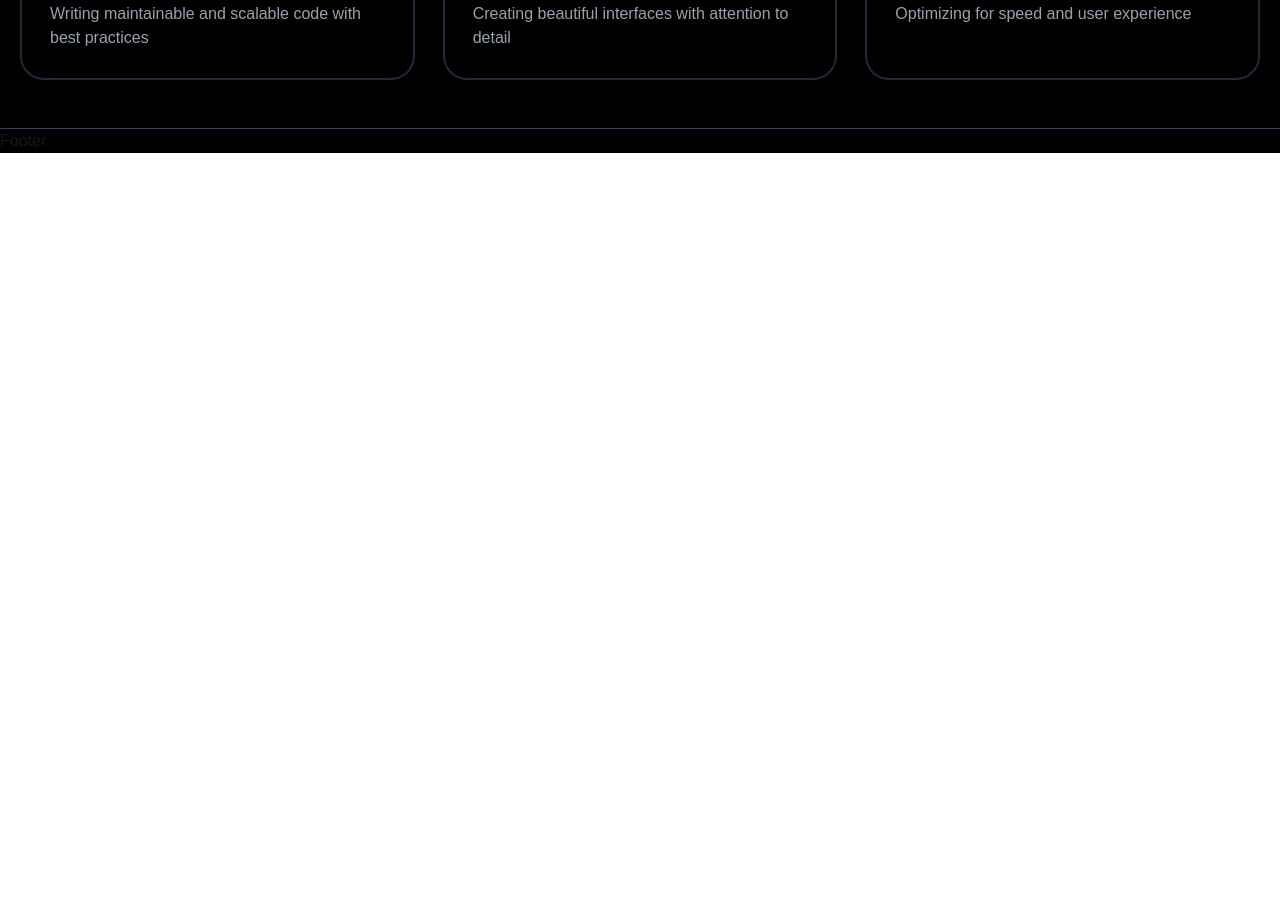
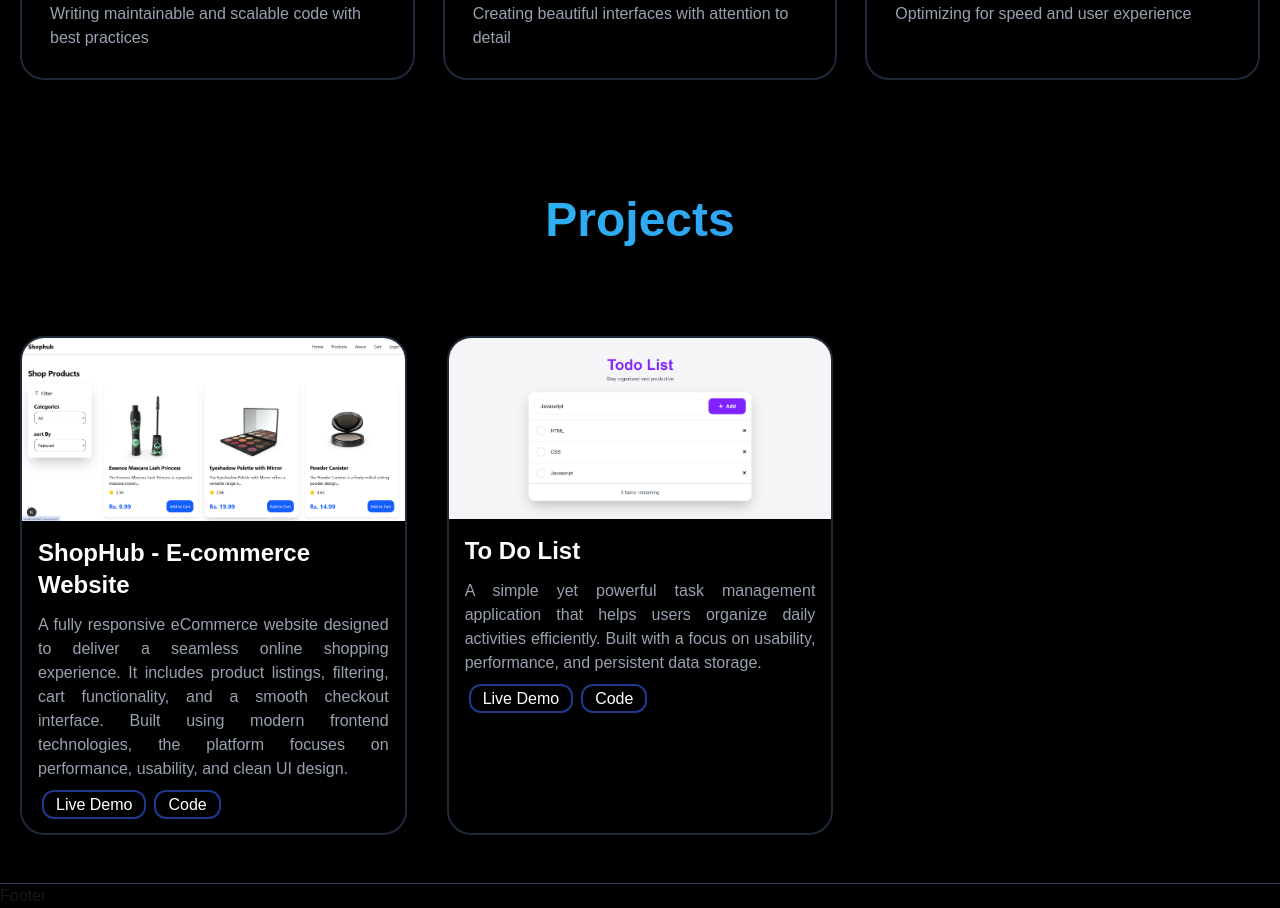
Before and after one commit to aryan-frontend/aryanpounikar-portfolio, a Next.js app: page / in a window 1280 px wide. Shown: the part 1400-2308 px from the top of the page. Before the commit the page ends 1553 px from the top, so only its background shows below. Built offline with nearby package versions, Linux system fonts and the light colour scheme.

Commit message:
feat: projectsection

```diff
--- a/src/app/page.js
+++ b/src/app/page.js
@@ -1,5 +1,6 @@
 import AboutSection from "@/components/sections/AboutSection";
 import HomeSection from "@/components/sections/HomeSection";
+import ProjectSection from "@/components/sections/ProjectSection";
 import Image from "next/image";
 
 export default function Home() {
@@ -7,6 +8,7 @@ export default function Home() {
     <div>
       <HomeSection/>
       <AboutSection/>
+      <ProjectSection/>
     </div>
 
   );
--- a/src/components/layout/Header.jsx
+++ b/src/components/layout/Header.jsx
@@ -8,7 +8,7 @@ import { RxCross1 } from 'react-icons/rx'
 export default function Header() {
   const [isOpen , setIsOpen] = useState(false)
   return (
-    <header className='flex items-center justify-between bg-black text-white p-4 border-b border-gray-700 fixed top-0 w-full'>
+    <header className='flex items-center justify-between bg-black text-white p-4 border-b border-gray-700 fixed top-0 w-full z-10'>
         <Link href={"/"} className='text-2xl font-bold'>Portfolio</Link>
         <Navbar isOpen={isOpen} setIsOpen={setIsOpen}/>
         <button className='text-2xl block lg:hidden' onClick={()=> setIsOpen(!isOpen)}>
--- /dev/null
+++ b/src/components/sections/ProjectSection.jsx
@@ -0,0 +1,52 @@
+import React from 'react'
+import Image from "next/image";
+import ecommerce from "../../assets/images/ecommerce.png"
+import todoList from "../../assets/images/todo_list.png"
+
+export default function ProjectSection() {
+  return (
+   <section className="py-12 px-5 bg-black">
+                <h1 className="lg:text-5xl text-3xl text-center font-bold gradient-text py-5">
+                    Projects
+                </h1>
+                <div className="grid md:grid-cols-3 grid-cols-1 gap-10 text-white mt-18">
+                    <div
+                        className="border-2 border-gray-800 hover:border-blue-900  rounded-3xl overflow-hidden hover:-translate-y-4 transition-transform duration-1000">
+                            <Image src={ecommerce} alt='ecommerceimg'/>
+                        <div className="p-4">
+                            <h3 className="text-2xl font-bold">ShopHub - E-commerce Website</h3>
+                            <p className="text-gray-400 my-3 text-justify ">
+                                A fully responsive eCommerce website designed to deliver a seamless online shopping
+                                experience. It includes product listings, filtering, cart functionality, and a smooth
+                                checkout interface. Built using modern frontend technologies, the platform focuses on
+                                performance, usability, and clean UI design.
+                            </p>
+                            <a href="https://shophub-dun-six.vercel.app" target="_blank"
+                                className="border-2 border-blue-900 px-3 py-1 rounded-xl m-1">Live Demo</a>
+
+                            <a href="https://github.com/aryan-frontend/shophub" target="_blank"
+                                className="border-2 border-blue-900 px-3 py-1 rounded-xl m-1">Code</a>
+                        </div>
+
+                    </div>
+                    <div
+                        className="border-2 border-gray-800 hover:border-blue-900  rounded-3xl overflow-hidden hover:-translate-y-4 transition-transform duration-1000">
+                            <Image src={todoList} alt='todolistimg'/>
+                        <div className="p-4">
+                            <h3 className="text-2xl font-bold">To Do List</h3>
+                            <p className="text-gray-400 my-3 text-justify ">
+                                A simple yet powerful task management application that helps users organize daily
+                                activities efficiently. Built with a focus on usability, performance, and persistent
+                                data storage.
+                            </p>
+                            <a href="https://to-do-list-ten-pi-56.vercel.app" target="_blank"
+                                className="border-2 border-blue-900 px-3 py-1 rounded-xl m-1">Live Demo</a>
+
+                            <a href="https://github.com/aryan-frontend/ToDo_List" target="_blank"
+                                className="border-2 border-blue-900 px-3 py-1 rounded-xl m-1">Code</a>
+                        </div>
+                    </div>
+                </div>
+            </section>
+  )
+}
```
Also changed, not shown: src/assets/images/ecommerce.png (added), src/assets/images/todo_list.png (added).
